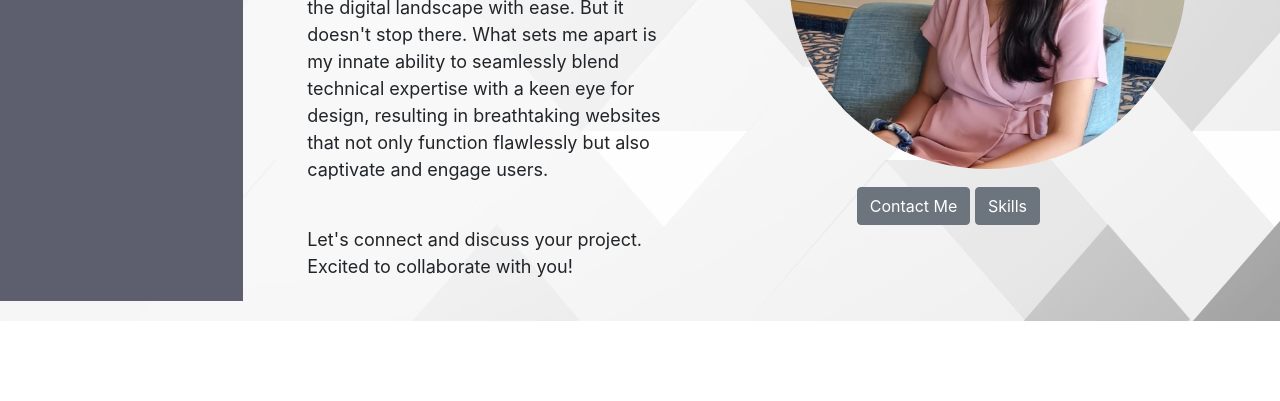
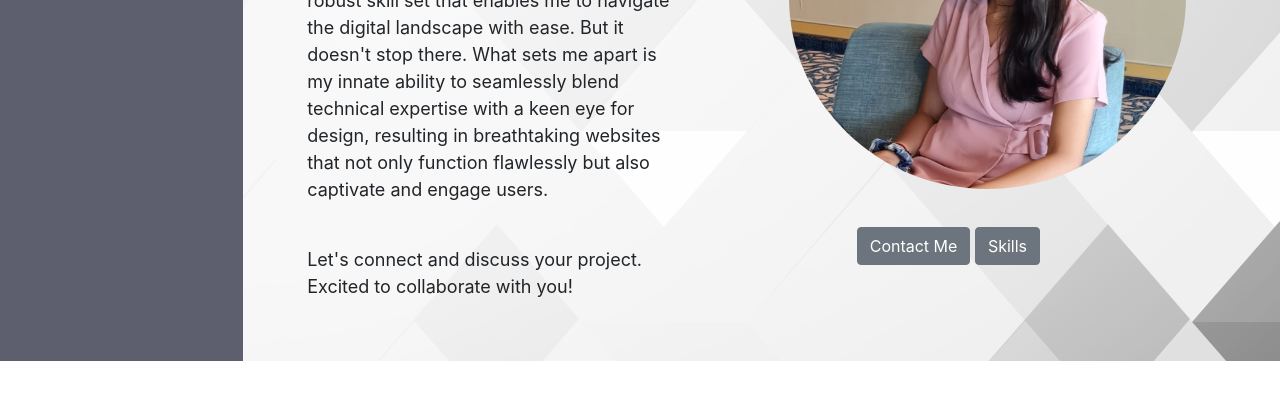
Before and after one commit to Bhavyas15/Portfolio, a plain HTML site: page about.html in a window 1280 px wide. Shown: the part 399-800 px from the top of the page. Drawn offline with nearby package versions, Linux system fonts and the light colour scheme.

Commit message:
Update style.css

```diff
--- a/style.css
+++ b/style.css
@@ -179,7 +179,7 @@
 
 .aside{
     margin-top: -40px;
-    min-height: 100vh;
+    min-height: 110vh;
 }
 .acont{
     margin-top: -5rem;
```
